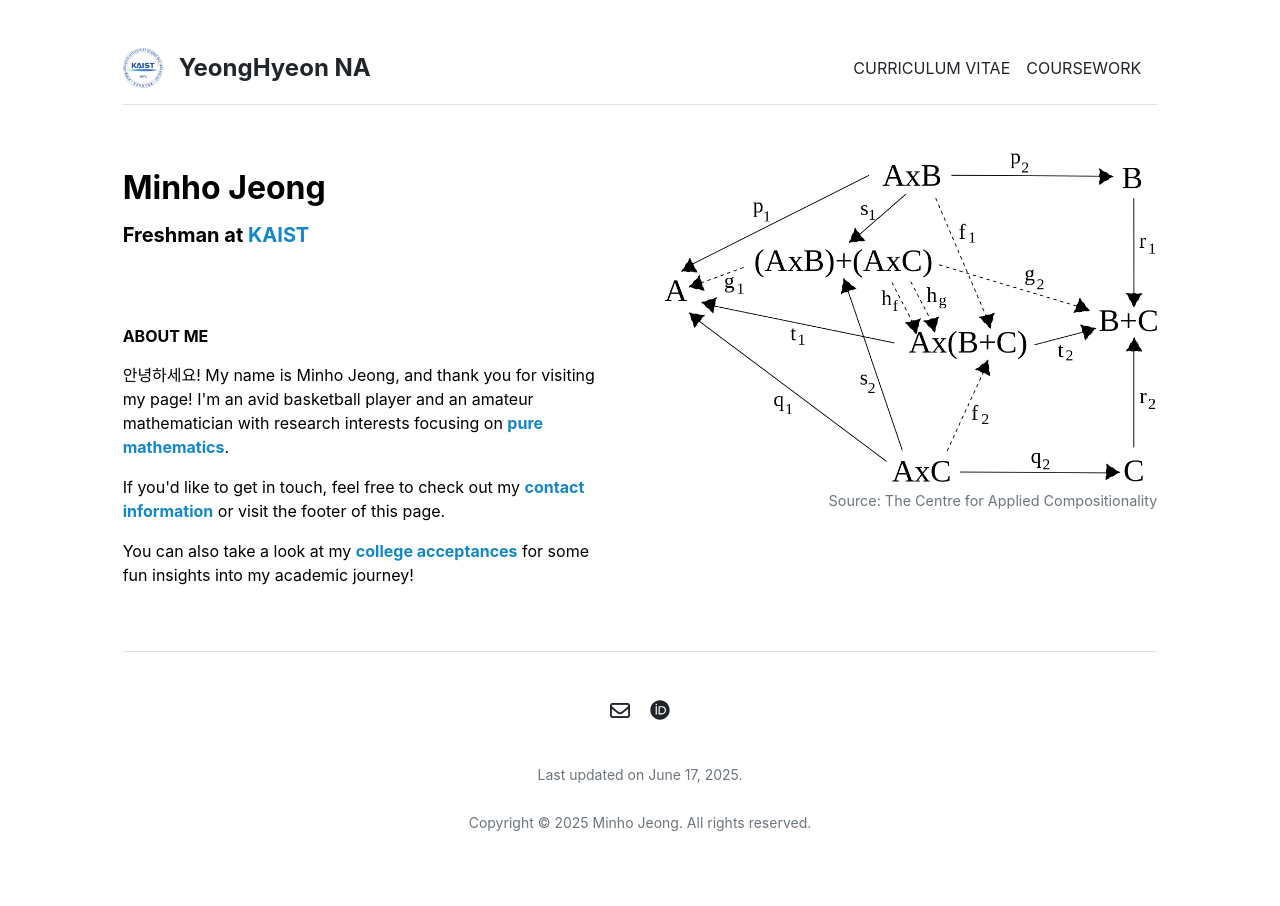
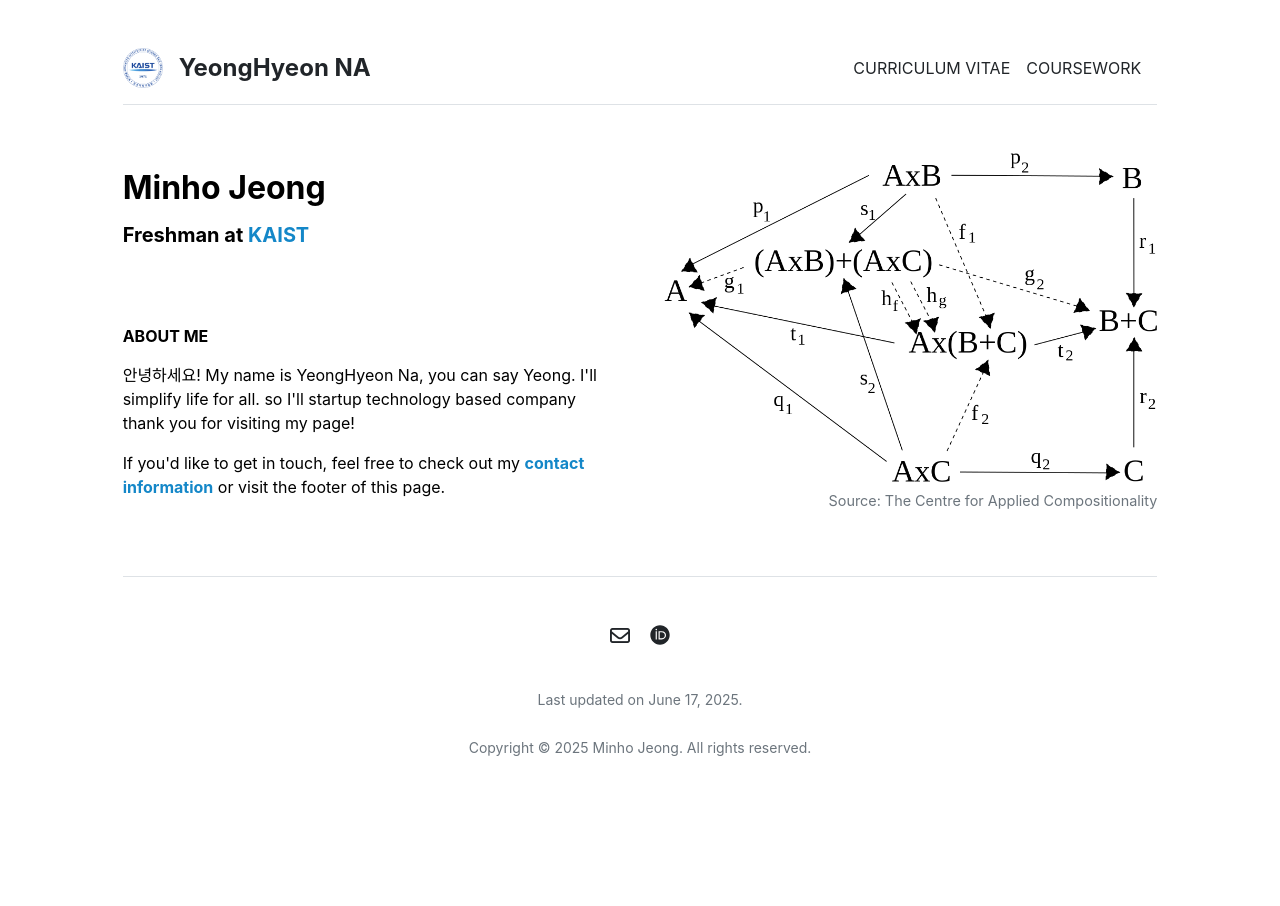
Before and after one commit to ynghyn-na/ynghyn-na.github.io, a Jekyll site: the page built from index.md, in a window 1280 px wide. Built offline with Jekyll 4.4.1, drawn with Linux system fonts in a browser that asks for light colours.

Commit message:
Update index.md

```diff
--- a/index.md
+++ b/index.md
@@ -5,8 +5,7 @@ title: "Home"
 
 <p><br></p>
 <p style="line-height:1.2"><strong>ABOUT ME</strong></p>
-<p>안녕하세요! My name is Minho Jeong, and thank you for visiting my page! I'm an avid basketball player and an amateur mathematician with research interests focusing on <strong><a href="https://imgs.xkcd.com/comics/purity.png" style="text-decoration-line: none"><font color="#1487C8">pure mathematics</font></a></strong>.</p>
+<p>안녕하세요! My name is YeongHyeon Na, you can say Yeong. I'll simplify life for all. so I'll startup technology based company
+  thank you for visiting my page!</p>
 
-<p>If you'd like to get in touch, feel free to check out my <strong><a href="https://mino-jeong.github.io/contact" style="text-decoration-line: none"><font color="#1487C8">contact information</font></a></strong> or visit the footer of this page.</p>
-
-<p>You can also take a look at my <strong><a href="https://mino-jeong.github.io/acceptances" style="text-decoration-line: none"><font color="#1487C8">college acceptances</font></a></strong> for some fun insights into my academic journey!</p>
+<p>If you'd like to get in touch, feel free to check out my <strong><a href="https://ynghyn-na.github.io/contact" style="text-decoration-line: none"><font color="#1487C8">contact information</font></a></strong> or visit the footer of this page.</p>
```
